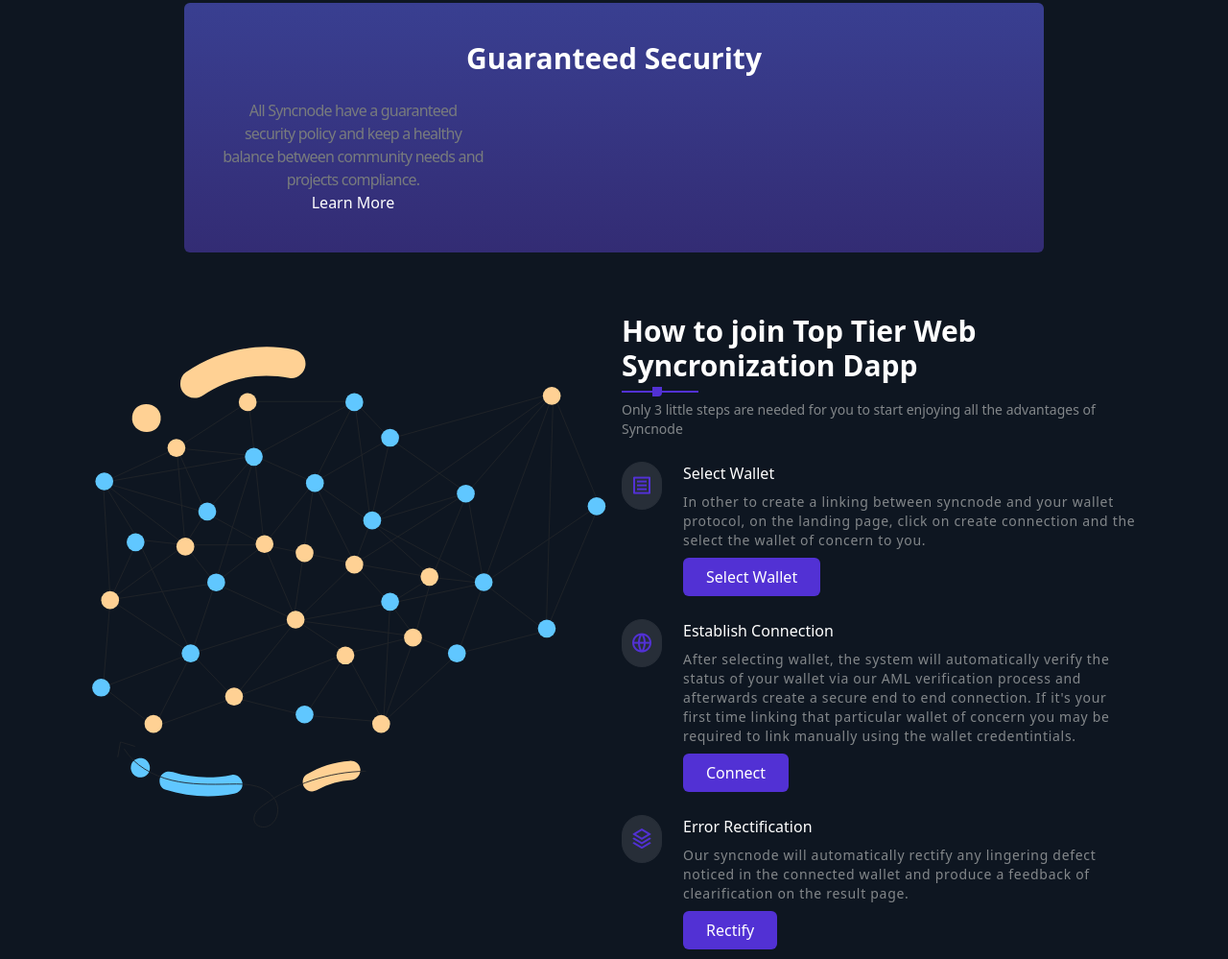
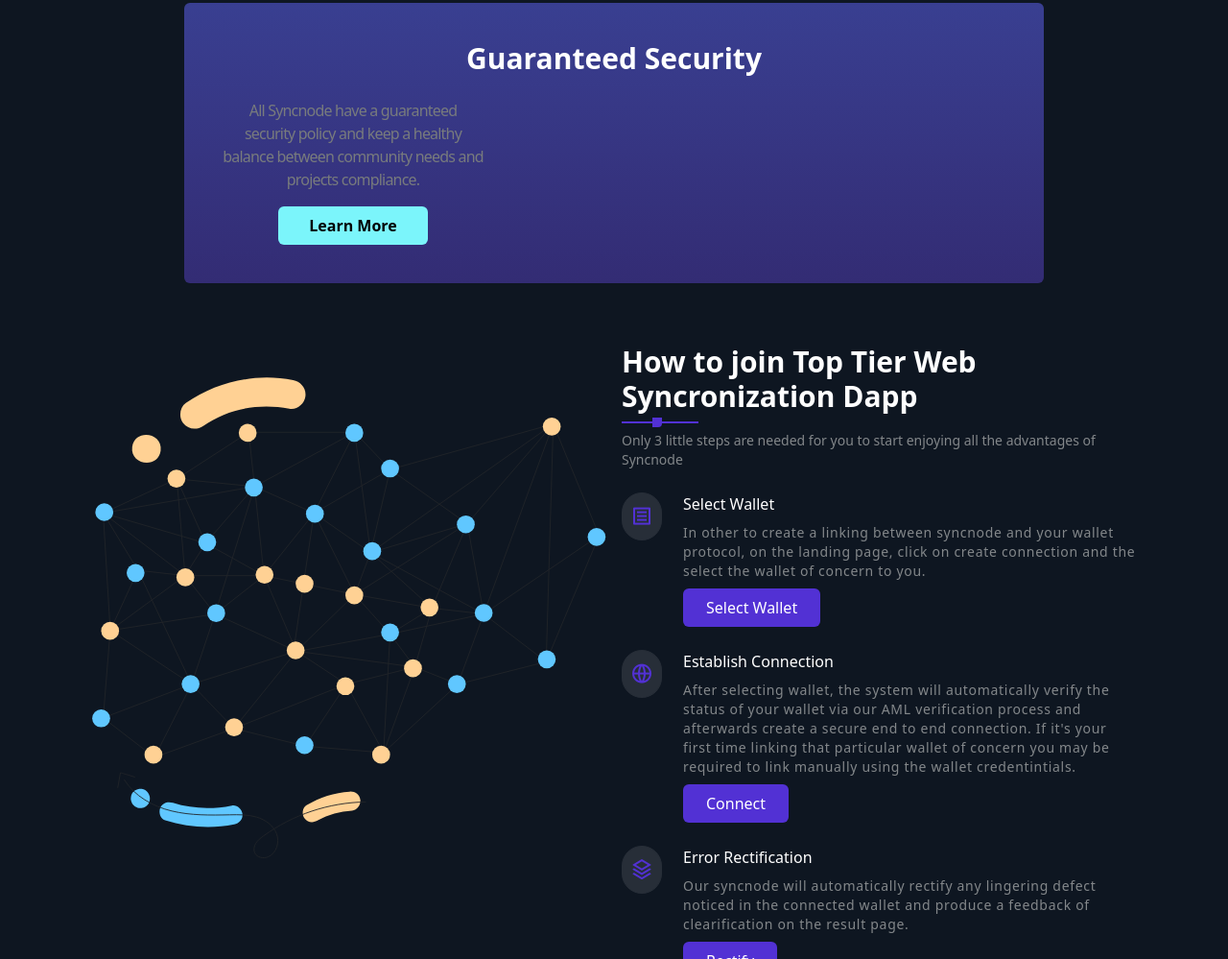
Before and after one commit to bojub40/syncnode-gov.web.app, a plain HTML site: page index.html in a window 1280 px wide. Shown: the part 989-1988 px from the top of the page at 96% size. Drawn offline with nearby package versions, Linux system fonts and the light colour scheme.

Commit message:
Update index.html

```diff
--- a/index.html
+++ b/index.html
@@ -201,7 +201,7 @@
                         All Syncnode have a guaranteed security policy and keep
                         a healthy balance between community needs and projects compliance.
                     </p>
-                    <button class="onclick="redirect()" cursor-pointer text-black px-8 rounded-md font-bold py-2 bg-[#7BF5FB] mt-4">Learn More</button>
+                    <button onclick="redirect()" class="cursor-pointer text-black px-8 rounded-md font-bold py-2 bg-[#7BF5FB] mt-4">Learn More</button>
                 </div>
             </div>
         </div>
```
